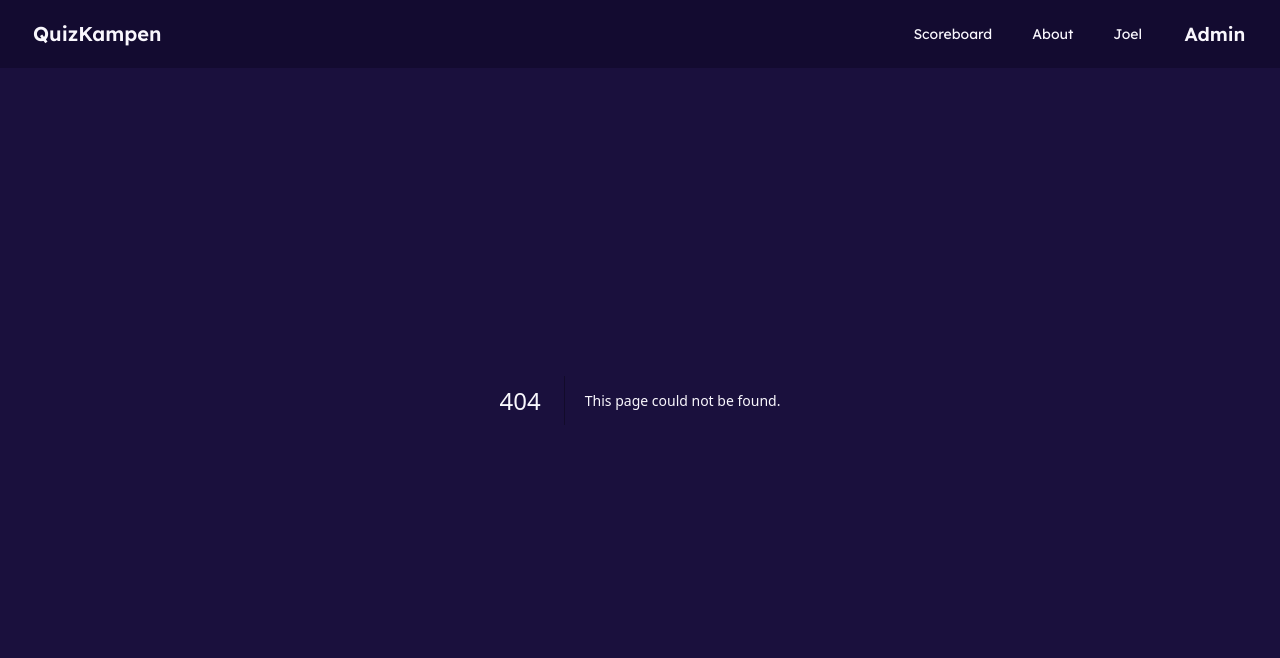
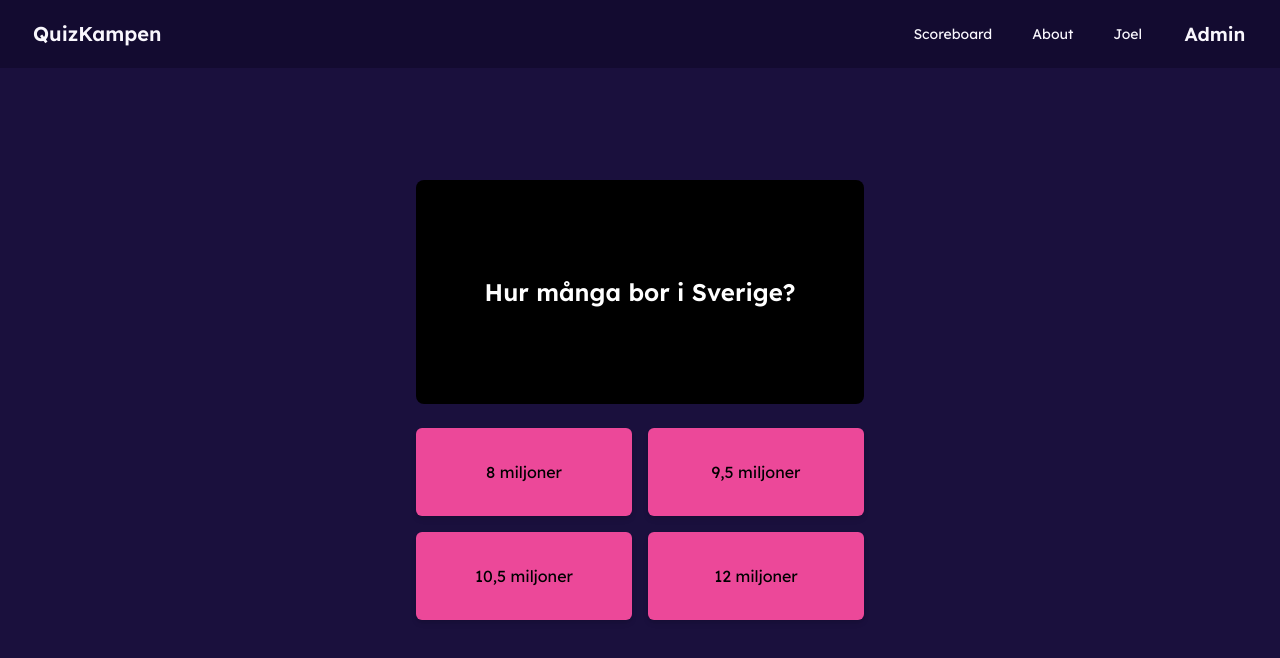
Before and after one commit to Hampus2001/quizkampen, a Next.js app: page /quizAli in a window 1280 px wide. Before the commit this address had no page. Shown: the top 658 px of the page. Built offline with nearby package versions, Linux system fonts and the light colour scheme.

Commit message:
ali quiz

```diff
--- a/src/pages/components/DaisyHeader.js
+++ b/src/pages/components/DaisyHeader.js
@@ -64,6 +64,9 @@ export default function DaisyHeader() {
                 <li>
                   <Link href="/quizJoel">Joel</Link>
                 </li>
+                <li>
+                  <Link href="/quizAli">Ali</Link>
+                </li>
               </ul>
             </div>
           </div>
--- /dev/null
+++ b/src/pages/quizAli.js
@@ -0,0 +1,100 @@
+import { useContext, useState } from "react";
+import { HandleQuestionContext } from "@/QuestionContext";
+import Link from "next/link";
+
+export default function AliQuiz() {
+  const { question } = useContext(HandleQuestionContext);
+  const newQuestion = question[1];
+
+  const [showAnswer, setShowAnswer] = useState(false);
+  const [correctAnswer, setCorrectAnswer] = useState(null);
+  const [selectedAnswer, setSelectedAnswer] = useState(null);
+
+  const handleAnswerSelection = (answer) => {
+    setSelectedAnswer(answer);
+
+    if (answer === newQuestion.answer) {
+      setCorrectAnswer(true); // Mark answer as correct
+    } else {
+      setCorrectAnswer(false); // Mark answer as incorrect
+    }
+    setShowAnswer(true); // Show the answer popup after selection
+  };
+
+  const closePopup = () => {
+    setShowAnswer(false); // Close the popup
+    setSelectedAnswer(null); // Reset selected answer
+    setCorrectAnswer(null); // Reset correctness
+  };
+
+  return (
+    <div className="h-screen flex justify-center items-center p-6">
+      <div className="max-w-md w-full space-y-6">
+        {/* Question Title */}
+        <div className="text-2xl font-semibold mb-6 h-56 bg-black p-6 rounded-lg flex justify-center items-center">
+          <h1 className="text-white">{newQuestion.question}</h1>
+        </div>
+
+        <div className="grid grid-cols-2 gap-4 w-full">
+          {newQuestion.alternatives.map((alt, index) => (
+            <button
+              key={index}
+              onClick={() => handleAnswerSelection(alt)}
+              className="text-black p-8 bg-pink-500 rounded-md shadow-md hover:bg-pink-600"
+              disabled={showAnswer}
+            >
+              {alt}
+            </button>
+          ))}
+        </div>
+
+        {/* Show Answer Popup */}
+        {showAnswer && (
+          <div className="fixed inset-0 flex justify-center items-center z-50">
+            <div className="flex flex-col h-[70%] w-[40%] bg-white shadow-lg rounded-lg">
+              {/* Div 1: Correct/Incorrect message */}
+              <div className="flex-1 bg-black p-6 rounded-t-lg text-center flex items-center justify-center">
+                <h2
+                  className={`text-xl font-semibold ${
+                    correctAnswer ? "text-green-500" : "text-red-500"
+                  }`}
+                >
+                  {correctAnswer
+                    ? "You are Correct"
+                    : "Unfortunately, it is wrong"}
+                </h2>
+              </div>
+
+              {/* Div 2: Selected Answer and Correct Answer */}
+              <div className="flex-1 bg-pink-500 p-6 w-full rounded-b-lg flex flex-col justify-center">
+                <p className="text-lg mb-4 text-center">
+                  You selected:{" "}
+                  <span className="font-semibold">{selectedAnswer}</span>
+                </p>
+                <p className="text-lg text-center">
+                  The correct answer is:{" "}
+                  <span className="font-semibold">{newQuestion.answer}</span>
+                </p>
+
+                <div className="flex justify-between mt-4">
+                  <button
+                    onClick={closePopup}
+                    className="mt-4 w-40 py-2 bg-blue-500 text-white rounded-lg"
+                  >
+                    Close
+                  </button>
+                  <Link
+                    href="/"
+                    className="mt-4 w-40 py-2 bg-blue-500 text-white text-center rounded-lg"
+                  >
+                    Next Question
+                  </Link>
+                </div>
+              </div>
+            </div>
+          </div>
+        )}
+      </div>
+    </div>
+  );
+}
```
